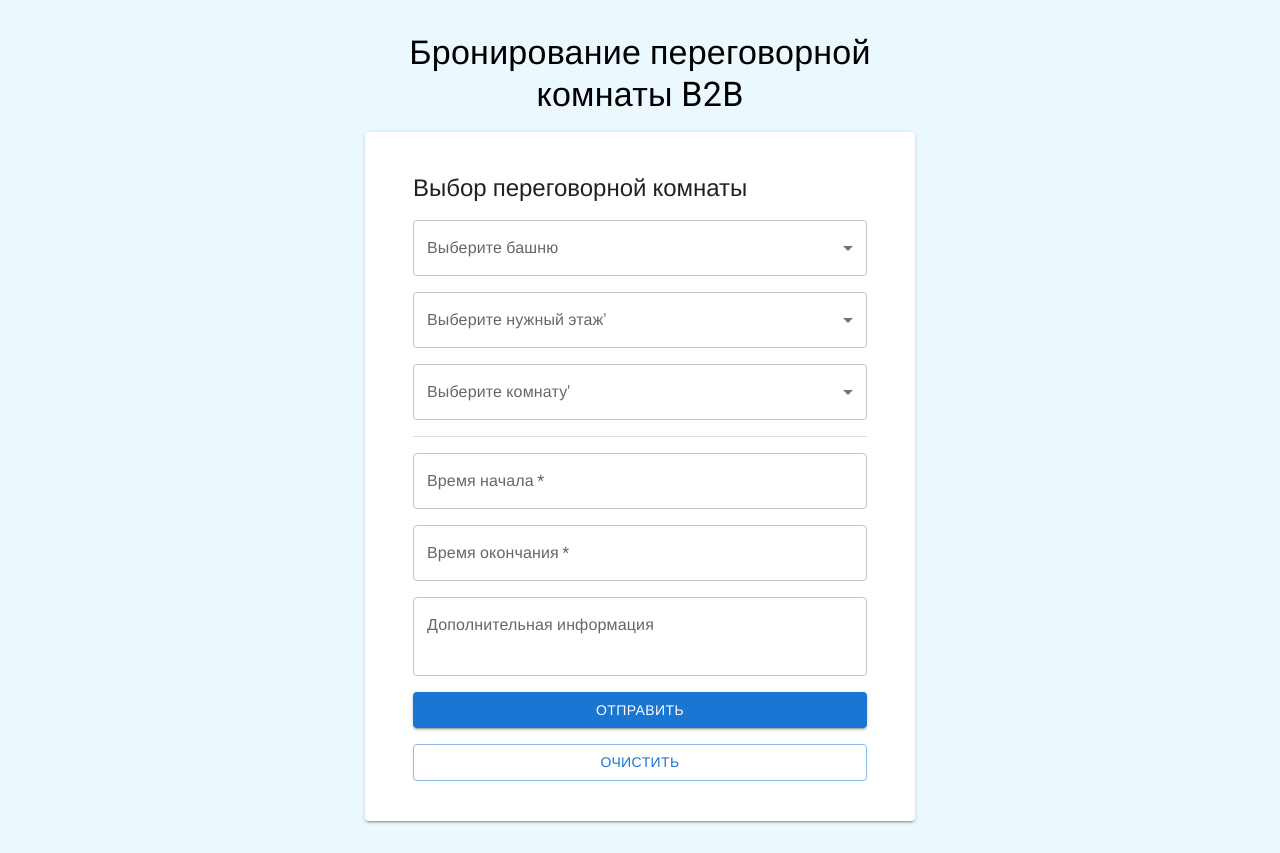
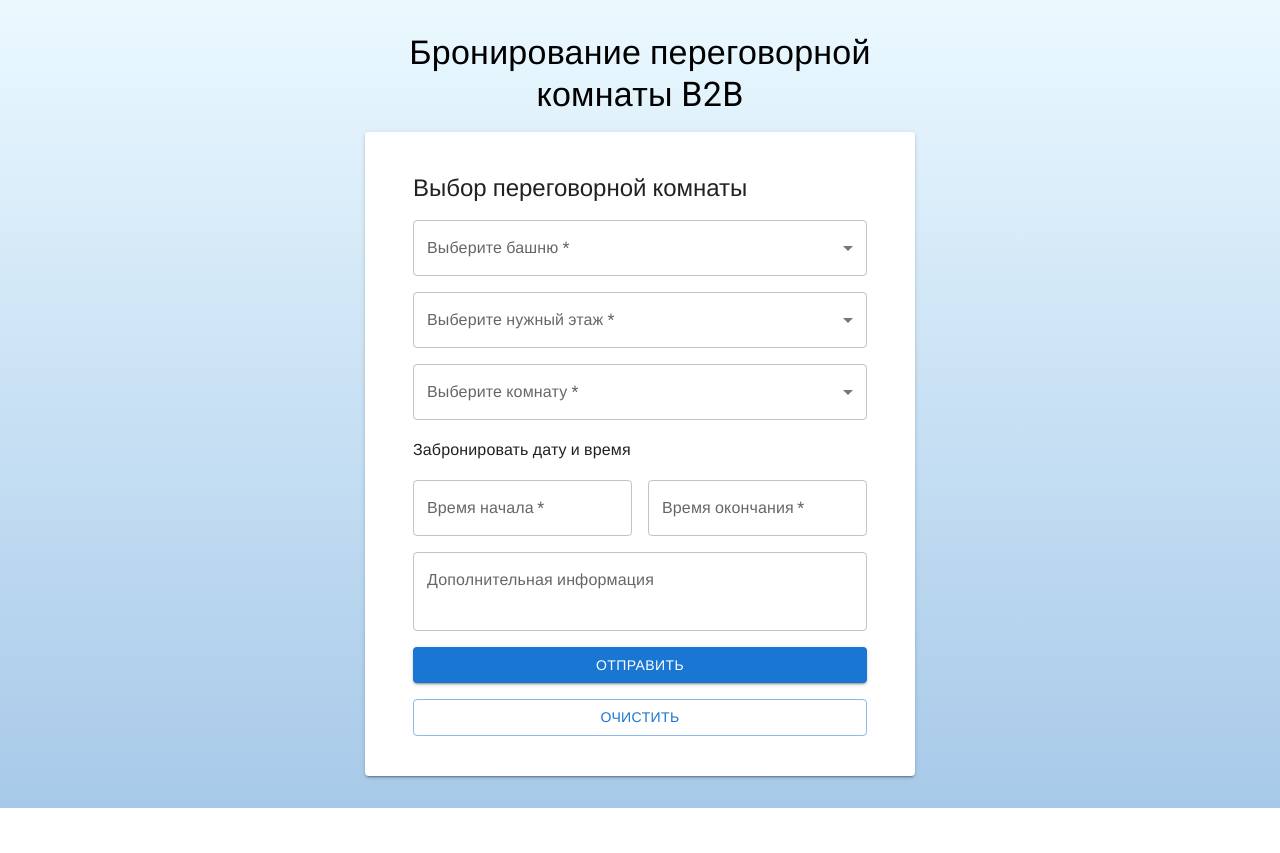
Before and after one commit to devmikealex/Room-reservation, a React (Vite) app: page / in a window 1280 px wide. After the commit the page ends 808 px from the top, so only its background shows below. Built offline with nearby package versions, Linux system fonts and the light colour scheme; a web font is replaced by a local one.

Commit message:
View fixes

```diff
--- a/src/App.tsx
+++ b/src/App.tsx
@@ -112,8 +112,8 @@ function App() {
                 component='form'
                 sx={{
                     maxWidth: 550,
-                    py: 5,
-                    px: 6,
+                    py: { xs: 2, sm: 5 },
+                    px: { xs: 2, sm: 6 },
                     display: 'flex',
                     flexDirection: 'column',
                     gap: 2,
@@ -126,7 +126,7 @@ function App() {
             >
                 <Typography variant='h5'>Выбор переговорной комнаты</Typography>
                 <FormControl fullWidth>
-                    <InputLabel id='tower-select-label'>Выберите башню</InputLabel>
+                    <InputLabel id='tower-select-label'>Выберите башню *</InputLabel>
                     <Select
                         labelId='tower-select-label'
                         id='tower-select'
@@ -140,7 +140,7 @@ function App() {
                     </Select>
                 </FormControl>
                 <FormControl fullWidth>
-                    <InputLabel id='level-select-label'>Выберите нужный этаж'</InputLabel>
+                    <InputLabel id='level-select-label'>Выберите нужный этаж *</InputLabel>
                     <Select
                         labelId='level-select-label'
                         id='level-select'
@@ -154,7 +154,7 @@ function App() {
                     </Select>
                 </FormControl>
                 <FormControl fullWidth>
-                    <InputLabel id='room-select-label'>Выберите комнату'</InputLabel>
+                    <InputLabel id='room-select-label'>Выберите комнату *</InputLabel>
                     <Select
                         labelId='room-select-label'
                         id='room-select'
@@ -167,35 +167,47 @@ function App() {
                     </Select>
                 </FormControl>
 
-                <Divider />
+                <Typography variant='subtitle1'>Забронировать дату и время</Typography>
 
-                    {/* выбор даты и интервала времени (в произвольном виде, например выпадающие списки, data-picker) */}
-                    <LocalizationProvider dateAdapter={AdapterDayjs} adapterLocale='ru'>
+                <LocalizationProvider dateAdapter={AdapterDayjs} adapterLocale='ru'>
+                    <Grid container spacing={2}>
+                        <Grid item xs={12} sm={6}>
                             <DateTimePicker
                                 label='Время начала'
                                 ampm={false}
                                 disablePast={true}
                                 value={startTime}
                                 onChange={(newValue) => setStartTime(newValue)}
+                                sx={{ width: '100%' }}
+                                // openTo='year'
+                                slotProps={{
+                                    textField: {
+                                        required: true,
+                                    },
+                                    // tabs: {
+                                    //     hidden: false,
+                                    // },
+                                }}
+                            />
+                        </Grid>
+                        <Grid item xs={12} sm={6}>
+                            <DateTimePicker
+                                label='Время окончания'
+                                ampm={false}
+                                disablePast={true}
+                                value={endTime}
+                                onChange={(newValue) => setEndTime(newValue)}
+                                sx={{ width: '100%' }}
                                 slotProps={{
                                     textField: {
                                         required: true,
                                     },
                                 }}
                             />
-                            <DateTimePicker
-                                label='Время окончания'
-                                ampm={false}
-                                disablePast={true}
-                                value={endTime}
-                                onChange={(newValue) => setEndTime(newValue)}
-                                slotProps={{
-                                    textField: {
-                                        required: true,
-                                    },
-                                }}
-                            />
-                    </LocalizationProvider>
+                        </Grid>
+                    </Grid>
+                </LocalizationProvider>
+                {/* <Divider /> */}
 
                 <TextField
                     label='Дополнительная информация'
@@ -212,12 +224,24 @@ function App() {
                     // inputRef={commentRef}
                     // InputLabelProps={{ shrink: commentRef.current.value }}
                 />
+
                 <Button variant='contained' type='submit' onClick={handleSubmit}>
                     Отправить
                 </Button>
                 <Button variant='outlined' type='reset' onClick={handleReset}>
                     Очистить
                 </Button>
+
+                {/* <LocalizationProvider dateAdapter={AdapterDayjs} adapterLocale='ru'>
+                    <Grid container spacing={2}>
+                        <Grid item xs={12} sm={6}>
+                            <DateTimePicker sx={{ width: '100%' }} />
+                        </Grid>
+                        <Grid item xs={12} sm={6}>
+                            <DateTimePicker sx={{ width: '100%' }} />
+                        </Grid>
+                    </Grid>
+                </LocalizationProvider> */}
             </Card>
         </div>
     )
--- a/src/index.css
+++ b/src/index.css
@@ -8,5 +8,8 @@
 body {
     font-family: Roboto, Arial, Helvetica, sans-serif;
     padding: 2rem;
-    background-color:rgb(235, 249, 255);
+    /* background-color:rgb(235, 249, 255); */
+    background: rgb(167,201,233);
+    background: linear-gradient(0deg, rgba(167,201,233,1) 0%, rgba(235,249,255,1) 100%);
+    min-height: 100vh;
 }
```
Also changed, not shown: 1 other file (tests, documents, lock files or other folders).
